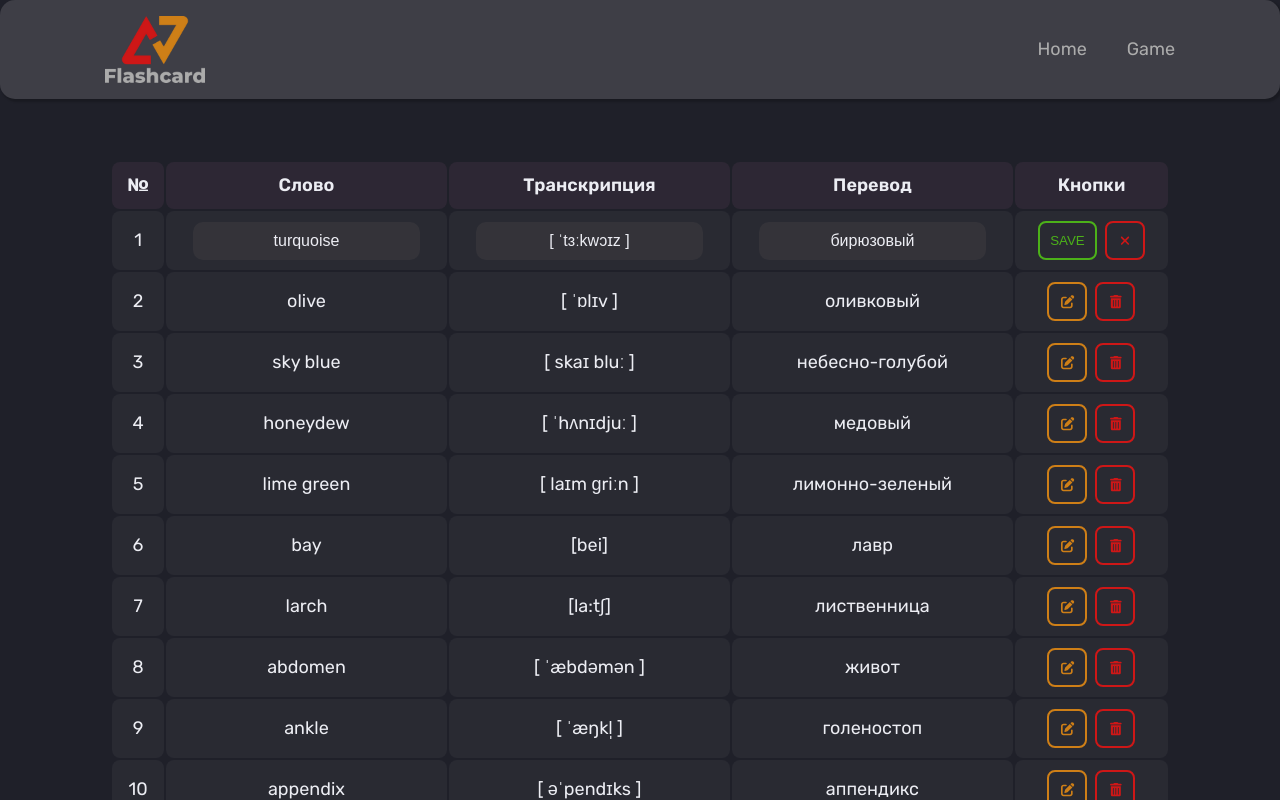
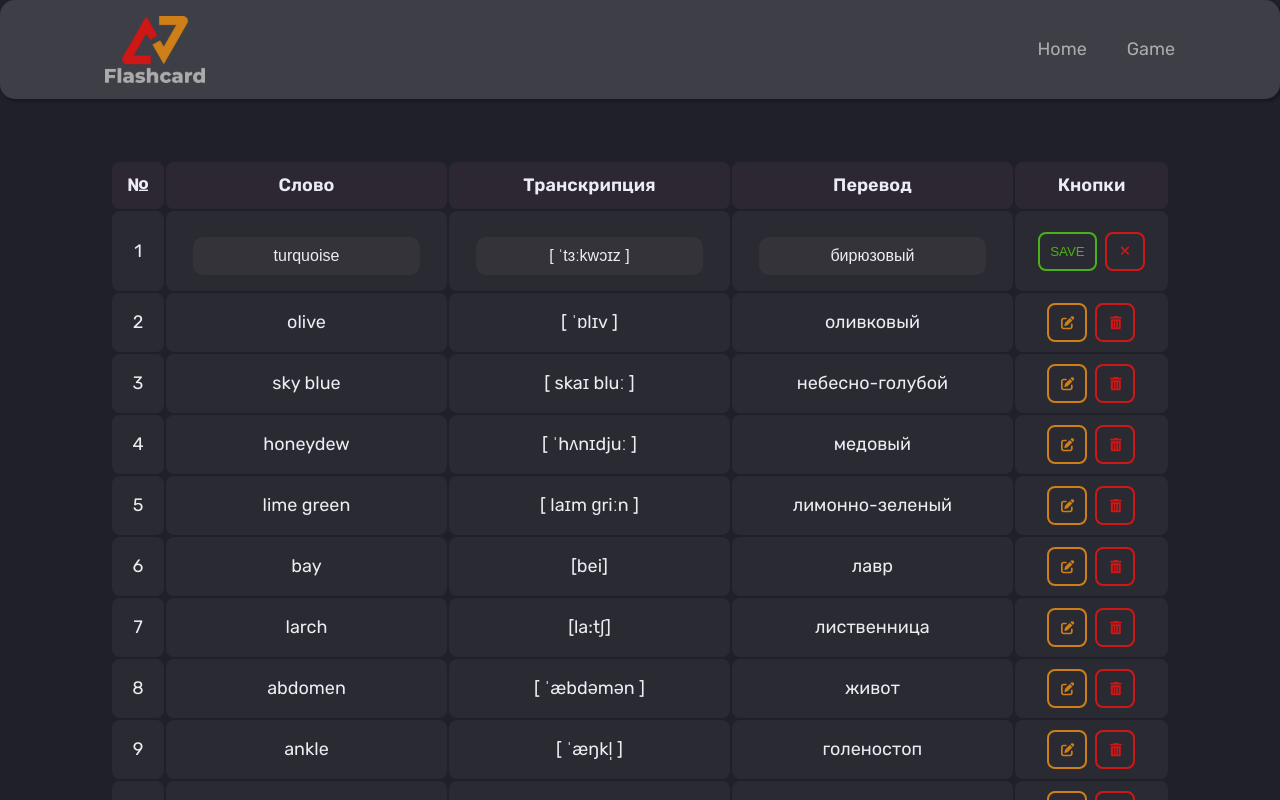
Before and after one commit to Sweetleo30/react-flashcard-app, a React (Create React App) app: page / in a window 1280 px wide. Both pictures are taken after a click on the button 1043 px from the left and 240 px from the top of the page. Shown: the top 800 px of the page. Built offline with nearby package versions, Linux system fonts and the light colour scheme.

Commit message:
added hooks

```diff
--- a/src/assets/styles/variables.scss
+++ b/src/assets/styles/variables.scss
@@ -66,6 +66,7 @@ $line-height: 1.3;
 $bg-main: #1f2029;
 $mainColor: #ecedf3;
 $light-dark: #acacac;
+$dark: rgba(255, 255, 255, 0.093);
 
 // цвет кнопок
 $bt-green: #4cb119;
--- a/src/components/flashcard/Flashcard.jsx
+++ b/src/components/flashcard/Flashcard.jsx
@@ -19,7 +19,7 @@ export function Flashcard(props) {
         <div className="flashcard">
             <span className="flashcard-word">{props.word}</span>
             <span className="flashcard-transcription">{props.transcription}</span>
-            <button disabled={isChecked ? true : false} className={isChecked ? "translation-btn" : "flashcard-btn"} ref={mainRef} onClick={handleShow}>
+            <button disabled={isChecked} className={isChecked ? "translation-btn" : "flashcard-btn"} ref={mainRef} onClick={handleShow}>
                 {isChecked ? props.translation : "Проверить"}
             </button>
         </div >
--- a/src/components/flashcard/FlashcardTable.scss
+++ b/src/components/flashcard/FlashcardTable.scss
@@ -19,21 +19,31 @@ th {
 }
 
 td {
+    position: relative;
     padding: 6px 10px;
     background-color: $bg-table-td;
     border-radius: 8px;
+
+    &:nth-child(n+2) {
+        min-width: 120px;
+    }
 }
+
 
 .bt-save {
     text-transform: uppercase;
     @include button;
     @include button-bg($bt-green);
+
+    &:disabled {
+        border: 2px solid $dark;
+        color: $dark;
+    }
 }
 
 .bt-edit {
     @include button;
     @include button-bg($bt-orange);
-
 }
 
 .bt-delete {
@@ -52,6 +62,7 @@ td {
     color: $mainColor;
     background-color: #5854543b;
     border-radius: 10px;
+    margin: 20px 0 10px;
     padding: 10px;
     font-size: 16px;
     text-align: center;
@@ -62,3 +73,24 @@ td {
         box-shadow: 0 0 10px $bt-green;
     }
 }
+
+.has-error {
+    position: absolute;
+    width: 100%;
+    left: 50%;
+    transform: translate(-50%);
+    font-size: 14px;
+    text-align: center;
+    color: $red;
+}
+
+.form-control_error {
+    border: 1px solid $red;
+    box-shadow: 0 0 10px $red;
+
+    &:focus {
+        outline: none;
+        border: 1px solid $red;
+        box-shadow: 0 0 10px $red;
+    }
+}
--- a/src/components/flashcard/TableRow.jsx
+++ b/src/components/flashcard/TableRow.jsx
@@ -4,9 +4,76 @@ import { FontAwesomeIcon } from "@fortawesome/react-fontawesome";
 import { faEdit } from "@fortawesome/free-solid-svg-icons";
 import { faTrashCan } from "@fortawesome/free-solid-svg-icons";
 import { faXmark } from "@fortawesome/free-solid-svg-icons";
+import { useEffect } from 'react';
+
+// Кастомный хук валидация
+const useValidation = (value, validations) => {
+
+    const [isEmpty, setEmpty] = useState(true);
+    const [minLengthError, setMinLengthError] = useState(false);
+    const [inputValid, setInputValid] = useState(false);
+
+    useEffect(() => {
+        for (const validation in validations) {
+            switch (validation) {
+                case 'minLength':
+                    value.length < validations[validation] ? setMinLengthError(true) : setMinLengthError(false)
+
+                    break;
+
+                case 'isEmpty':
+                    value ? setEmpty(false) : setEmpty(true)
+
+                    break;
+            }
+        }
+    }, [value])
+
+    useEffect(() => {
+        if (isEmpty || minLengthError) {
+            setInputValid(false)
+        } else {
+            setInputValid(true)
+        }
+
+    }, [isEmpty, minLengthError])
+
+    return {
+        isEmpty,
+        minLengthError,
+        inputValid
+    }
+
+}
+
+// Кастомный хук инпуты
+const useInput = (initialValue, validations) => {
+    const [value, setValue] = useState(initialValue);
+    const [isDirty, setDirty] = useState(false);
+    const valid = useValidation(value, validations);
+
+    const onChange = (e) => {
+        setValue(e.target.value)
+    }
+
+    const onBlur = (e) => {
+        setDirty(true)
+    }
+
+    return {
+        value,
+        onChange,
+        onBlur,
+        isDirty,
+        ...valid
+    }
+}
 
 export function TableRow(props) {
 
+    const word = useInput(props.word, { isEmpty: true, minLength: 2 });
+    const transcription = useInput(props.transcription, { isEmpty: true, minLength: 3 });
+    const translation = useInput(props.translation, { isEmpty: true, minLength: 2 });
     const [isEdited, setEdited] = useState(props.isEdited);
 
     const handleChange = () => {
@@ -17,16 +84,19 @@ export function TableRow(props) {
         <tr>
             <td scope="row">{props.id}</td>
             <td>
-                {isEdited ? <input type="text" className="form-control" defaultValue={props.word} name="word" /> : props.word}
+                {(word.isDirty && word.isEmpty) && <div className="has-error">Поле не может быть пустым</div> || (word.isDirty && word.minLengthError) && <div className="has-error">Некорректная длина</div>}
+                {isEdited ? <input onChange={e => word.onChange(e)} onBlur={e => word.onBlur(e)} value={word.value} type="text" className={"form-control " + (!word.inputValid ? "form-control_error" : "")} name="word" /> : word.value}
             </td>
             <td>
-                {isEdited ? <input type="text" className="form-control" defaultValue={props.transcription} name="transcription" /> : props.transcription}
+                {(transcription.isDirty && transcription.isEmpty) && <div className="has-error">Поле не может быть пустым</div> || (transcription.isDirty && transcription.minLengthError) && <div className="has-error">Некорректная длина</div>}
+                {isEdited ? <input onChange={e => transcription.onChange(e)} onBlur={e => transcription.onBlur(e)} value={transcription.value} type="text" className={"form-control " + (!transcription.inputValid ? "form-control_error" : "")} name="transcription" /> : transcription.value}
             </td>
             <td>
-                {isEdited ? <input type="text" className="form-control" defaultValue={props.translation} name="translation" /> : props.translation}
+                {(translation.isDirty && translation.isEmpty) && <div className="has-error">Поле не может быть пустым</div> || (translation.isDirty && translation.minLengthError) && <div className="has-error">Некорректная длина</div>}
+                {isEdited ? <input onChange={e => translation.onChange(e)} onBlur={e => translation.onBlur(e)} value={translation.value} type="text" className={"form-control " + (!translation.inputValid ? "form-control_error" : "")} name="translation" /> : translation.value}
             </td>
             <td>
-                {isEdited ? <button className="bt-save" onClick={handleChange}>SAVE</button> :
+                {isEdited ? <button disabled={!word.inputValid || !transcription.inputValid || !translation.inputValid} className="bt-save" onClick={handleChange}>SAVE</button> :
                     <button className="bt-edit" onClick={handleChange}><FontAwesomeIcon icon={faEdit} /></button>}
                 {isEdited ? <button className="bt-close" onClick={handleChange}><FontAwesomeIcon icon={faXmark} /></button> :
                     <button className="bt-delete"><FontAwesomeIcon icon={faTrashCan} /></button>}
```
